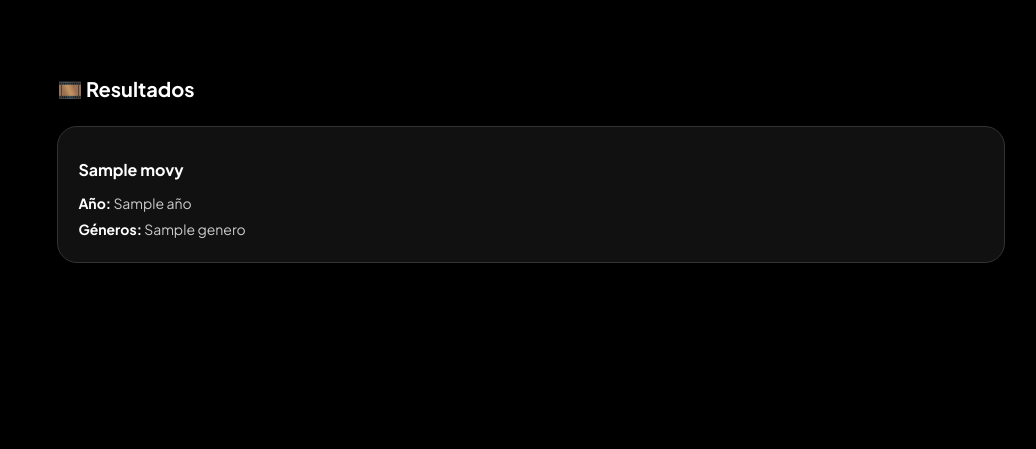
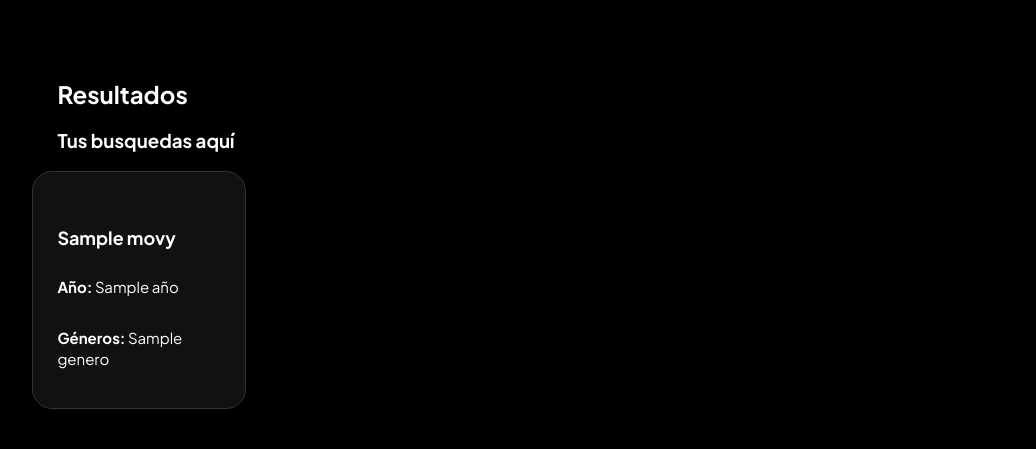
Before and after one commit to vcalderonc/ProyectoFinalSQL, a Flask app: page /peliculas in a window 1280 px wide. Shown: the part 474-923 px from the top of the page, without its empty margins (109-1145 px from the left). Before the commit the page ends 737 px from the top, so only its background shows below. Run offline with Flask 3, Linux system fonts and the light colour scheme; tables that the repository leaves empty or names only in its code hold one stand-in row (values such as "Sample post"); a database or web service that is not in the repository returns one stand-in record (values such as "Sample title").

Commit message:
22/05/2025 10: 06

```diff
--- a/ProyectoFinalSQL/Frontend/Static/peliculas.css
+++ b/ProyectoFinalSQL/Frontend/Static/peliculas.css
@@ -147,22 +147,28 @@ header {
 /* ---------- CUADRÍCULA DE PELÍCULAS ---------- */
 .peliculas-grid {
   display: grid;
-  grid-template-columns: repeat(auto-fit, minmax(180px, 1fr));
-  gap: 24px;
+  grid-template-columns: repeat(5, 1fr);
+  gap: 32px;
+  justify-items: center;
 }
 
+
 .pelicula-card {
+  width: 100%;
+  max-width: 240px;
   background-color: #111;
   border-radius: 20px;
-  padding: 20px;
+  padding: 24px;
   border: 1px solid #333;
   color: #fff;
-  box-shadow: 0 4px 12px rgba(0, 0, 0, 0.2);
+  box-shadow: 0 6px 16px rgba(0, 0, 0, 0.25);
   transition: transform 0.3s ease, box-shadow 0.3s ease;
   display: flex;
   flex-direction: column;
-  justify-content: center;
+  align-items: flex-start;
+  justify-content: flex-start;
 }
+
 
 .pelicula-card:hover {
   transform: translateY(-4px);
@@ -170,18 +176,15 @@ header {
 }
 
 .pelicula-card h3 {
-  margin-top: 0;
-  margin-bottom: 10px;
-  font-size: 16px;
-  font-weight: 700;
-  color: #fff;
+  font-size: 18px;
+  margin-bottom: 12px;
 }
 
 .pelicula-card p {
-  margin: 4px 0;
-  font-size: 14px;
-  color: #ccc;
+  font-size: 15px;
+  line-height: 1.4;
 }
+
 
 .pelicula-card p strong {
   color: #fff;
@@ -219,6 +222,19 @@ header {
   object-fit: cover;
   border-radius: 12px;
 }
+
+@media (max-width: 992px) {
+  .peliculas-grid {
+    grid-template-columns: repeat(2, 1fr);
+  }
+}
+
+@media (max-width: 576px) {
+  .peliculas-grid {
+    grid-template-columns: 1fr;
+  }
+}
+
 /* ------------------ VIDEO BANNER PARA CATÁLOGO DE PELÍCULAS ------------------ */
 .video-banner {
   background-color: #fff;
--- a/ProyectoFinalSQL/Frontend/Templates/peliculas.html
+++ b/ProyectoFinalSQL/Frontend/Templates/peliculas.html
@@ -33,7 +33,10 @@
           </form>
         </div>
 
-        <a href="/login" class="login-btn">Cerrar sesión</a>
+        <button type="submit" form="form-busqueda" class="login-btn">
+  <i class="fas fa-search"></i> Buscar
+</button>
+
 
         <div class="menu-wrapper">
           <div class="menu-icon" onclick="toggleMenu()">
@@ -43,7 +46,7 @@
             <ul>
               <li><a href="{{ url_for('inicio') }}">Inicio</a></li>
               <li><a href="/libros">Libros</a></li>
-              <li><a href="/login">Cerrar sesión</a></li>
+
             </ul>
           </div>
         </div>
@@ -53,8 +56,8 @@
    <!-- Hero con video local -->
 <section class="hero-section secondary-hero">
   <div class="hero-text">
-        <h1>🎬 Catálogo de Películas</h1>
-        <p>Consulta películas por título o año de lanzamiento.</p>
+    <h1>Un catálogo donde la<br> narrativa cobra vida</h1>
+    <p>Explora una selección curada de películas y libros<br> que no solo cuentan historias, sino que<br>  abren espacios de reflexión, estética y memoria.</p>
   </div>
   <div class="hero-image">
     <video autoplay muted loop playsinline>
@@ -64,9 +67,13 @@
   </div>
 </section>
 
+
+
+
     <!-- Resultados -->
     <section class="resultados">
-      <h2>🎞️ Resultados</h2>
+      <h1>Resultados</h1>
+      <h3>Tus busquedas aquí</h3>
       <div class="peliculas-grid">
         {% if peliculas %}
           {% for pelicula in peliculas %}
```
Lines whose indentation alone changed are shown as unchanged.
